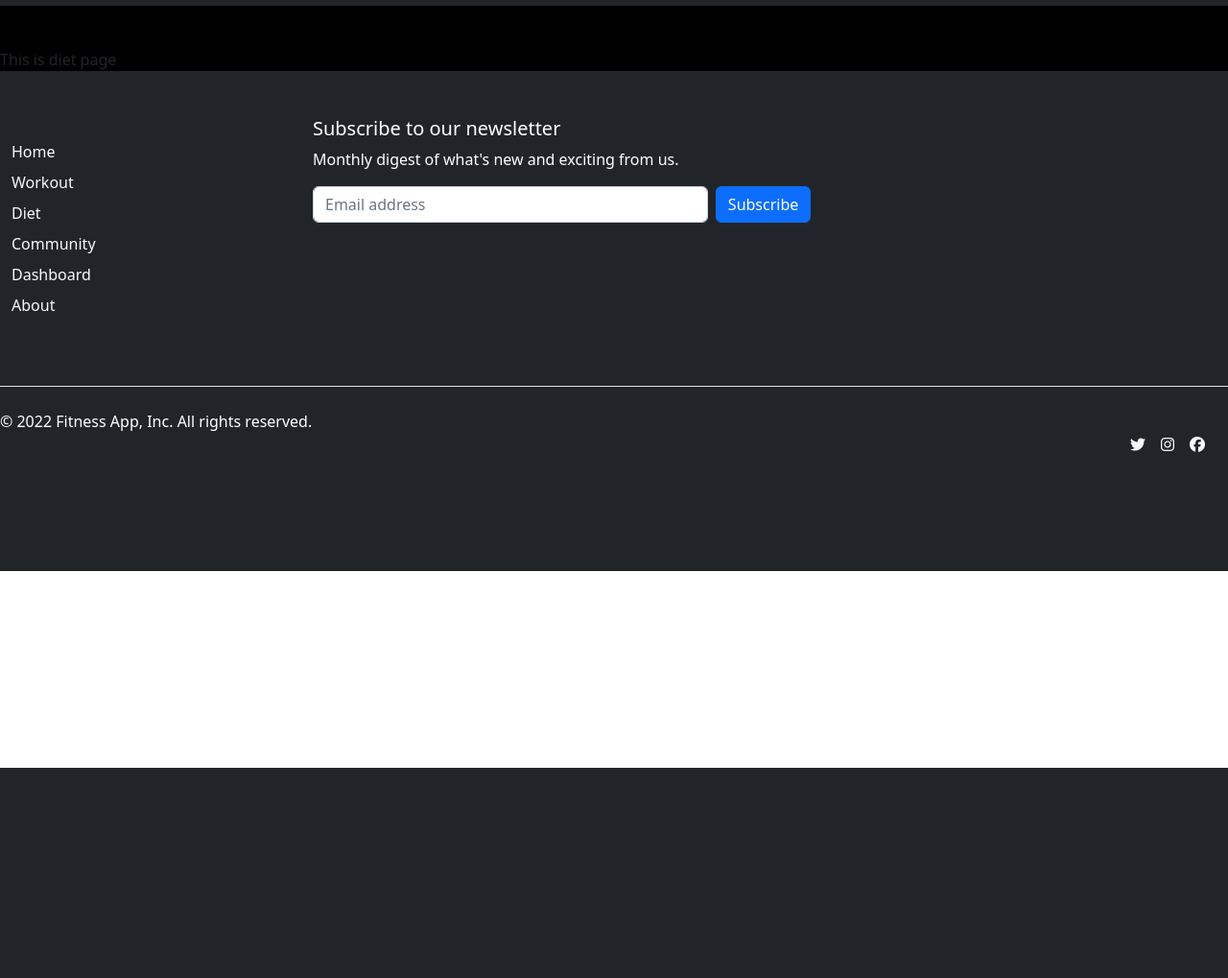
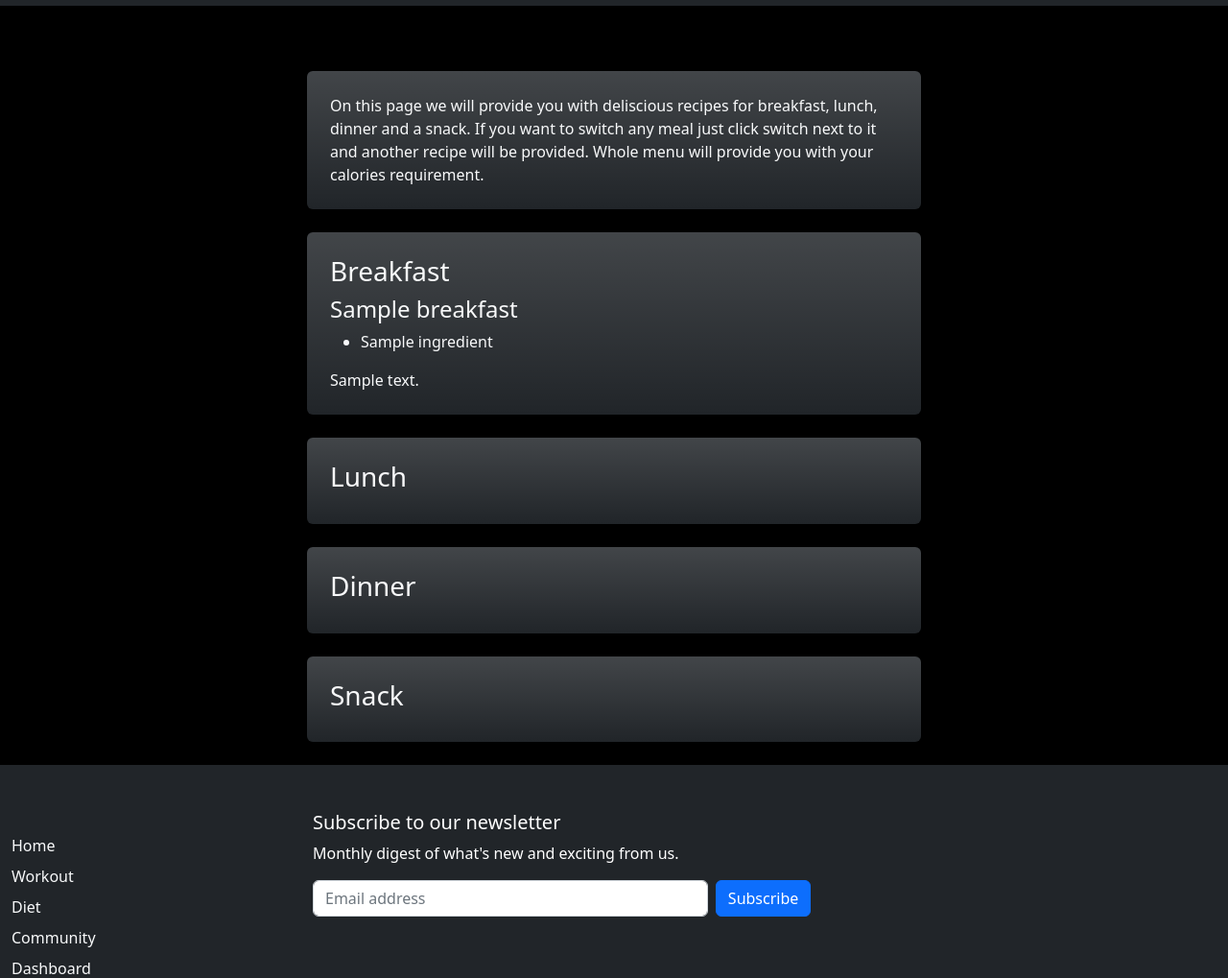
Before and after one commit to wer08/capstone, a Django app: template final_project/fitness/templates/diet.html in a window 1280 px wide. Shown: the top 1019 px of the page at 96% size. Before the commit the page ends 800 px from the top, so only its background shows below. Run offline with Django 4.2, Linux system fonts and the light colour scheme; the template is opened without the code that fills it: most values are stand-ins (such as "Sample title", 1, 10 or a date in 2020); some libraries are stand-ins or nearby versions.

Commit message:
Finished Dashboard page wroking on Diet

```diff
--- a/final_project/final_project/celery.py
+++ b/final_project/final_project/celery.py
@@ -27,7 +27,7 @@ from fitness.tasks import set_calories_to_zero
 app.conf.beat_schedule = {
     'set-everyday': {
         'task': 'fitness.tasks.set_calories_to_zero',
-        'schedule': crontab(hour=10, minute=55)
+        'schedule': crontab(hour=0, minute=0)
     },
 }
 
--- a/final_project/fitness/forms.py
+++ b/final_project/fitness/forms.py
@@ -102,3 +102,6 @@ class GenerateRandomUserForm(forms.Form):
             MaxValueValidator(500)
         ]
     )
+
+class CaloriesForm(forms.Form):
+    calories = forms.IntegerField(validators=[MinValueValidator(1000)])
--- a/final_project/fitness/static/script.js
+++ b/final_project/fitness/static/script.js
@@ -117,8 +117,8 @@ document.addEventListener('DOMContentLoaded',function(){
 
     };
 
-    loading = document.querySelector('#loading');
-    loading.style.display = 'none';
+    loadings = document.querySelectorAll('.loading');
+    loadings.forEach(loading =>  loading.style.display = 'none');
 
     if(this.body.classList.contains('community'))
     {
@@ -134,11 +134,41 @@ document.addEventListener('DOMContentLoaded',function(){
                 })
                 .then(response => response.text())
                 .then(body => {
-                    loading.style.display = 'block';
+                    loadings = document.querySelectorAll('.loading');
+                    loadings.forEach(loading =>  loading.style.display = 'block');
                     setTimeout(()=>{
                         element.innerHTML += body;
                         addEventsToCommunity();
-                        loading.style.display = 'none';
+                        loadings = document.querySelectorAll('.loading');
+                        loadings.forEach(loading =>  loading.style.display = 'none');
+                    },1500)
+                    counter ++;
+                })
+            }
+        })
+    }
+    else if(this.body.classList.contains('dashboard_page'))
+    {
+        let counter = 1;
+        window.addEventListener('scroll',()=>{
+            element = document.querySelector("#posts-dashboard");
+            if((window.innerHeight + window.scrollY) >= document.body.offsetHeight)
+            {
+                fetch(`?page=${counter+1}`,{
+                    headers:{
+                        'X-Requested-With': 'XMLHttpRequest',
+                    },
+                })
+                .then(response => response.text())
+                .then(body => {
+                    console.log(body);
+                    loadings = document.querySelectorAll('.loading');
+                    loadings.forEach(loading =>  loading.style.display = 'block');
+                    setTimeout(()=>{
+                        element.innerHTML += body;
+                        addEventsToCommunity();
+                        loadings = document.querySelectorAll('.loading');
+                        loadings.forEach(loading =>  loading.style.display = 'none');
                     },1500)
                     counter ++;
                 })
@@ -174,6 +204,17 @@ function addEventsToDashboard()
 
     add_exercise_calorie_button = document.querySelector('#exercise_button-id_exercise_calorie');
     add_exercise_calorie_button.addEventListener('click', add_exercise_calorie);
+
+    change_calories_button = document.querySelector('#change_calories_link');
+    change_calories_button.addEventListener('click',change_calories);
+
+    cancel_calories_button = document.querySelector('#cancel_calories');
+    cancel_calories_button.addEventListener('click', cancel_calories);
+
+    save_calories_button = document.querySelector('#change_calories_button');
+    save_calories_button.addEventListener('click',save_calories);
+
+
 }
 
 function addEventsToCommunity()
@@ -273,6 +314,56 @@ function addEventsToCommunity()
     })
 }
 
+function save_calories()
+{
+    const request = new Request(
+        `/change_calories`,
+        {headers: {'X-CSRFToken': csrftoken}}
+    );
+
+    calories = document.querySelector('#id_calories').value;
+
+    fetch(request,{
+        method: 'PUT',
+        mode: 'same-origin',
+        body: JSON.stringify({
+            calories: calories
+        })
+    })
+    .then(response => response.json())
+    .then(calories_json => {
+        remaining_calories = document.querySelector('#remaining_calories');
+        remaining_calories.innerHTML = calories_json.daily;
+        main_page = document.querySelector('#dashboard');
+        main_page.classList.remove("dashboard");
+
+        change_calories_view = document.querySelector('#change_calories');
+        change_calories_view.style.display = 'none';
+
+        daily_limit = document.querySelector('#daily-limit');
+        daily_limit.innerHTML = `Daily Limit: ${calories_json.calories}`;
+    })
+}
+
+function change_calories()
+{
+    main_page = document.querySelector('#dashboard');
+    main_page.classList.add("dashboard");
+
+    change_calories_view = document.querySelector('#change_calories');
+    change_calories_view.style.display = 'block';
+    change_calories_view.pointerEvents = 'auto';
+}
+
+function cancel_calories()
+{
+    main_page = document.querySelector('#dashboard');
+    main_page.classList.remove("dashboard");
+
+    change_calories_view = document.querySelector('#change_calories');
+    change_calories_view.style.display = 'none';
+}
+
 function add_meal()
 {
     main_page = document.querySelector('#dashboard');
@@ -286,8 +377,9 @@ function add_meal()
     meal = meal.split('-');
     meal = meal[1];
     li = document.createElement('li');
+    li.classList.add("list-group-item","bg-transparent");
     list.appendChild(li);
-    li.innerHTML = `-${meal}`;
+    li.innerHTML = `<strong>-${meal}<strong>`;
     const request = new Request(
         `/add_meal`,
         {headers: {'X-CSRFToken': csrftoken}}
@@ -328,6 +420,7 @@ function add_meal_calorie()
     list = document.querySelector('#calorie-balance-meals');
     calories = document.querySelector('#id_meal_calorie');
     li = document.createElement('li');
+    li.classList.add("list-group-item","bg-transparent");
     list.appendChild(li);
     li.innerHTML = `-${calories.value}`;
 
@@ -372,6 +465,7 @@ function add_exercise_training()
     training = training.split('+')
     training = training[1]
     li = document.createElement('li');
+    li.classList.add("list-group-item","bg-transparent");
     list.appendChild(li);
     li.innerHTML = `${training}`;
 
@@ -413,6 +507,7 @@ function add_exercise_calorie()
     list = document.querySelector('#calorie-balance-exercise');
     training = document.querySelector('#id_exercise_calorie');
     li = document.createElement('li');
+    li.classList.add("list-group-item","bg-transparent");
     list.appendChild(li);
     li.innerHTML = `${training.value}`;
 
--- a/final_project/fitness/static/styles.css
+++ b/final_project/fitness/static/styles.css
@@ -82,6 +82,11 @@ textarea{
     padding: 10px;
 }
 
+#change_calories_link:hover
+{
+    cursor: pointer;
+}
+
 .ex{
     display: grid;
     place-items: center;
@@ -124,6 +129,7 @@ textarea{
     }
 }
 
+
 .options:hover{
     background-color: #353538;
     border-radius: 10%;
@@ -151,12 +157,23 @@ textarea{
     border-radius: 50%;
 }
 
-.dashboard > *:not(#meal,#exercise) {
+.dashboard > *:not(#meal,#exercise,#change_calories) {
     filter: blur(3px);
     pointer-events: none;
   }
 
 #meal
+{
+    margin-left: auto;
+    margin-right: auto;
+    left: 0;
+    right: 0;
+    text-align: center;
+    z-index: 1000;
+    box-shadow: 5px 10px 8px #353538;
+}
+
+#change_calories
 {
     margin-left: auto;
     margin-right: auto;
--- a/final_project/fitness/templates/_post.html
+++ b/final_project/fitness/templates/_post.html
@@ -1,7 +1,8 @@
 <div class="container w-50 mb-4 mt-4 p-4 bg-dark rounded post" id="post-{{post.id}}">
     <div class="d-flex justify-content-between">
         <div class="d-flex justify-content-start">
-            {% if post.author.profile_pic %}<img src="{{post.author.profile_pic.url}}" class="community_pic">{% else %}<img src="/media/media/pobrane.png" class="community_pic">{% endif %} <h4 class="text-white p-1">{{post.author.username}}</h4>
+            <a href="{% url 'dashboard' post.author.pk %}" class="link">{% if post.author.profile_pic %}<img src="{{post.author.profile_pic.url}}" class="community_pic">{% else %}<img src="/media/media/pobrane.png" class="community_pic">{% endif %}</a>
+            <a href="{% url 'dashboard' post.author.pk %}" class="link"><h4 class="text-white p-1">{{post.author.username}}</h4></a>
         </div>
 
         {% if post.author == request.user %}
--- a/final_project/fitness/templates/community.html
+++ b/final_project/fitness/templates/community.html
@@ -22,7 +22,7 @@ Community
     </div>
     {% include "_posts.html" with post=post %}
 </section>
-<div id="loading">
+<div class="loading">
     <div class="d-flex justify-content-center">
         <i class="fa-solid fa-spinner text-white p-4" id="loading_icon"></i>
     </div>
--- a/final_project/fitness/templates/diet.html
+++ b/final_project/fitness/templates/diet.html
@@ -11,7 +11,35 @@ Diet
 {% else %}
 {% block body %}
 <section>
-This is diet page
+<div class="container w-50 mb-4 mt-4 p-4 bg-dark bg-gradient rounded">
+    <div class="d-flex justify-content-center text-light" id="diet-description">
+
+            On this page we will provide you with deliscious recipes for breakfast, lunch, dinner and a snack.
+            If you want to switch any meal just click switch next to it and another recipe will be provided.
+            Whole menu will provide you with your calories requirement.
+
+    </div>
+</div>
+<div class="container w-50 mb-4 mt-4 p-4 bg-dark bg-gradient rounded text-light">
+        <h3>Breakfast</h3>
+        <h4>{{breakfast.name}}</h4>
+        <ul class="text-light">
+            {% for ingredient in breakfast.ingredients %}
+            <li class="text-light">{{ingredient}}</li>
+            {% endfor %}
+        </ul>
+        <span>{{breakfast.description}}</span>
+
+</div>
+<div class="container w-50 mb-4 mt-4 p-4 bg-dark bg-gradient rounded text-light">
+        <h3>Lunch</h3>
+</div>
+<div class="container w-50 mb-4 mt-4 p-4 bg-dark bg-gradient rounded text-light">
+        <h3>Dinner</h3>
+</div>
+<div class="container w-50 mb-4 mt-4 p-4 bg-dark bg-gradient rounded text-light">
+        <h3>Snack</h3>
+</div>
 </section>
 
 {% endblock %}
--- a/final_project/fitness/templates/index.html
+++ b/final_project/fitness/templates/index.html
@@ -48,7 +48,7 @@ Main
                     We'll provide you with all the data that you need to be succesful in your personal fitness journey!
                     Check it out for yourself
                 </p>
-                <h1 class="main_link"><a href="{% url 'dashboard' %}" class="link m-2">Dashboard </a><i class="fa-solid fa-chevron-right"></i></h1>
+                <h1 class="main_link"><a href="{% url 'dashboard' user.pk%}" class="link m-2">Dashboard </a><i class="fa-solid fa-chevron-right"></i></h1>
             </div>
             <div class="col diet-pic reveal right">
                 <img src="/media/media/jogging.jpg" class="img-fluid h-100 w-100" id="workout_pic">
--- a/final_project/fitness/templates/layout.html
+++ b/final_project/fitness/templates/layout.html
@@ -36,7 +36,7 @@
                   <a class="nav-link" href="{% url 'community' %}">Community</a>
               </li>
               <li class="nav-item">
-                <a class="nav-link" href="{% url 'dashboard' %}">Dashboard</a>
+                <a class="nav-link" href="{% url 'dashboard' user.pk%}">Dashboard</a>
             </li>
           </ul>
 
--- a/final_project/fitness/urls.py
+++ b/final_project/fitness/urls.py
@@ -12,7 +12,7 @@ urlpatterns = [
     path('exercise',views.exercise, name="exercise"),
     path('diet',views.diet, name="diet"),
     path('community',views.community, name="community"),
-    path('dashboard',views.dashboard, name="dashboard"),
+    path('dashboard/<int:user_id>',views.dashboard, name="dashboard"),
     path('comments',views.comments, name='comments'),
     path('post/delete/<int:post_id>', views.delete_post, name='delete_post'),
     path('post/edit/<int:post_id>', views.edit_post, name='edit_post'),
@@ -22,5 +22,6 @@ urlpatterns = [
     path('users_list',views.users_list,name='users_list'),
     path('add_meal', views.add_meal, name='add_meal'),
     path('add_exercise', views.add_exercise, name='add_exercise'),
-    path('daily_calories', views.daily_calories, name='daily_calories')
+    path('dashboard/daily_calories', views.daily_calories, name='daily_calories'),
+    path('change_calories', views.change_calories, name='change_calories')
 ]
```
Also changed, not shown: final_project/fitness/models.py (+11 -1 lines), final_project/fitness/templates/dashboard.html (+27 -18 lines), final_project/fitness/views.py (+66 -8 lines), final_project/fitness/migrations/0013_alter_meal_type.py (added), 1 other file.
